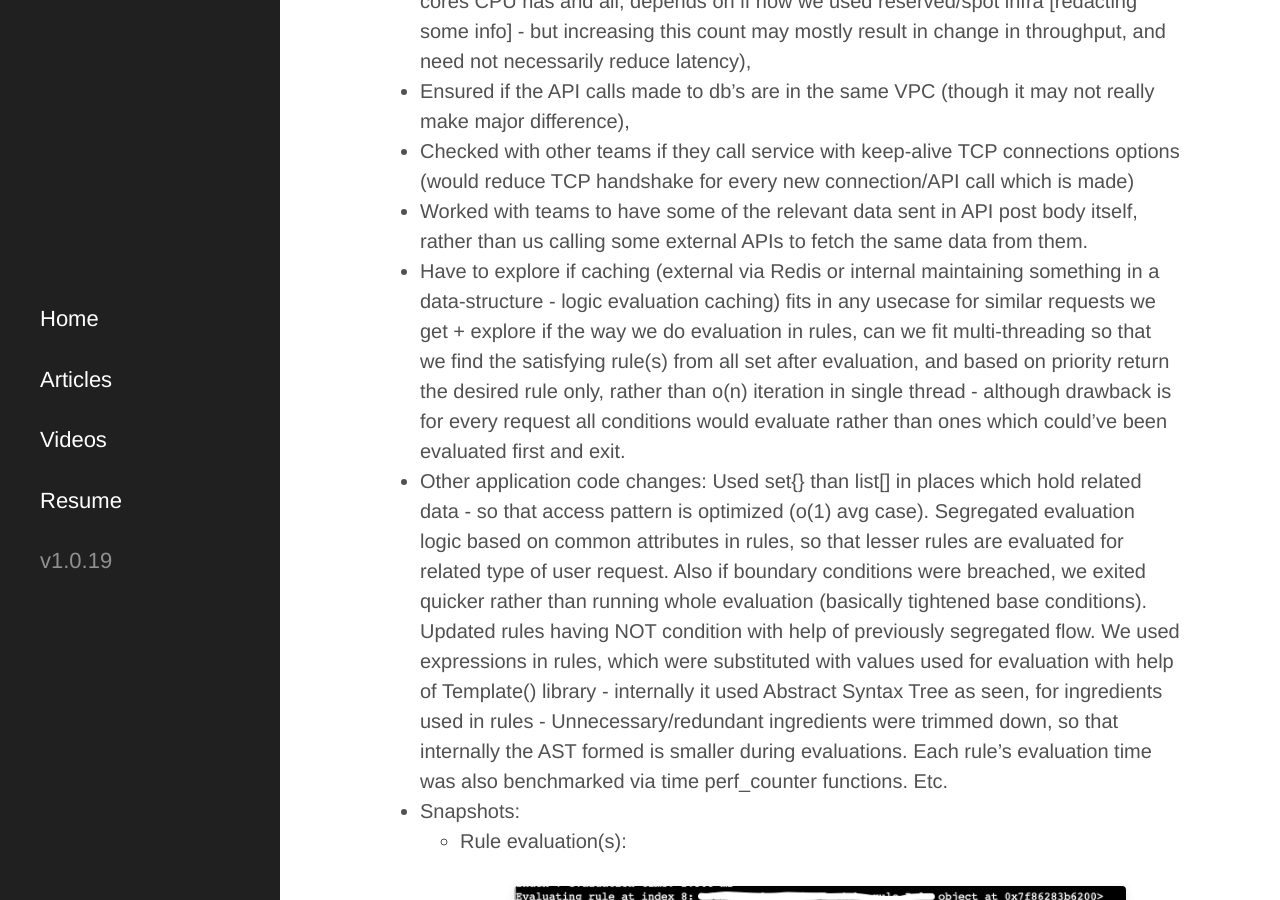
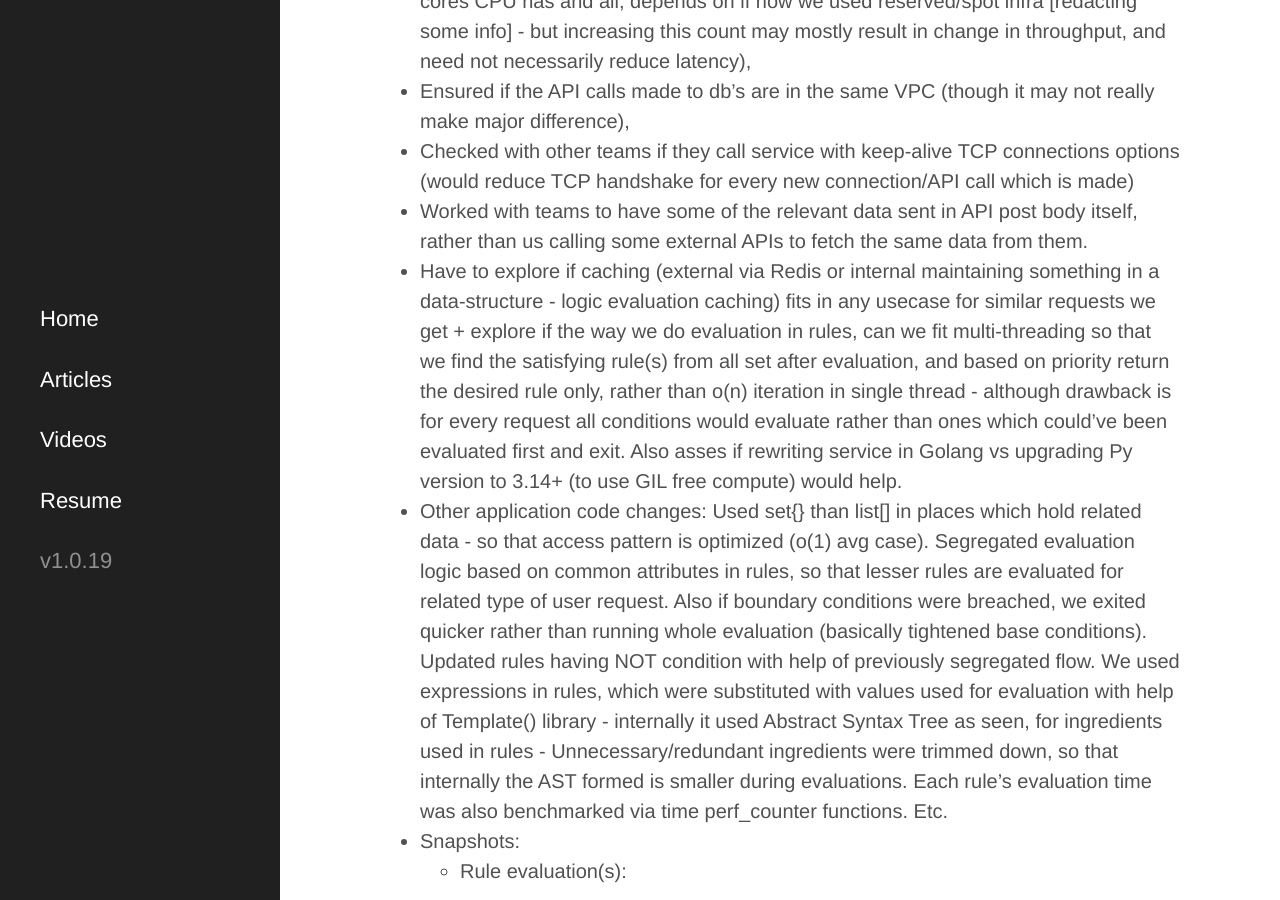
Before and after one commit to surajvm1/surajv311.github.io, a Jekyll site: the page built from _posts/2025-03-16-fastapi-service-optimization.md, in a window 1280 px wide and 900 px high, scrolled down 1270 px. Built offline with Jekyll 4.4.1, drawn with Linux system fonts in a browser that asks for light colours; some web fonts are replaced.

Commit message:
Update 2025-03-16-fastapi-service-optimization.md

```diff
--- a/_posts/2025-03-16-fastapi-service-optimization.md
+++ b/_posts/2025-03-16-fastapi-service-optimization.md
@@ -19,7 +19,7 @@ Crisp points on things that worked bring down p99 of the API from 150'ish ms to
 - Ensured if the API calls made to db's are in the same VPC (though it may not really make major difference),
 - Checked with other teams if they call service with keep-alive TCP connections options (would reduce TCP handshake for every new connection/API call which is made)
 - Worked with teams to have some of the relevant data sent in API post body itself, rather than us calling some external APIs to fetch the same data from them.
-- Have to explore if caching (external via Redis or internal maintaining something in a data-structure - logic evaluation caching) fits in any usecase for similar requests we get + explore if the way we do evaluation in rules, can we fit multi-threading so that we find the satisfying rule(s) from all set after evaluation, and based on priority return the desired rule only, rather than o(n) iteration in single thread - although drawback is for every request all conditions would evaluate rather than ones which could've been evaluated first and exit.
+- Have to explore if caching (external via Redis or internal maintaining something in a data-structure - logic evaluation caching) fits in any usecase for similar requests we get + explore if the way we do evaluation in rules, can we fit multi-threading so that we find the satisfying rule(s) from all set after evaluation, and based on priority return the desired rule only, rather than o(n) iteration in single thread - although drawback is for every request all conditions would evaluate rather than ones which could've been evaluated first and exit. Also asses if rewriting service in Golang vs upgrading Py version to 3.14+ (to use GIL free compute) would help.
 - Other application code changes: Used set{} than list[] in places which hold related data - so that access pattern is optimized (o(1) avg case). Segregated evaluation logic based on common attributes in rules, so that lesser rules are evaluated for related type of user request. Also if boundary conditions were breached, we exited quicker rather than running whole evaluation (basically tightened base conditions). Updated rules having NOT condition with help of previously segregated flow. We used expressions in rules, which were substituted with values used for evaluation with help of Template() library - internally it used Abstract Syntax Tree as seen, for ingredients used in rules - Unnecessary/redundant ingredients were trimmed down, so that internally the AST formed is smaller during evaluations. Each rule's evaluation time was also benchmarked via time perf_counter functions. Etc.
 - Snapshots:
   - Rule evaluation(s):
```
